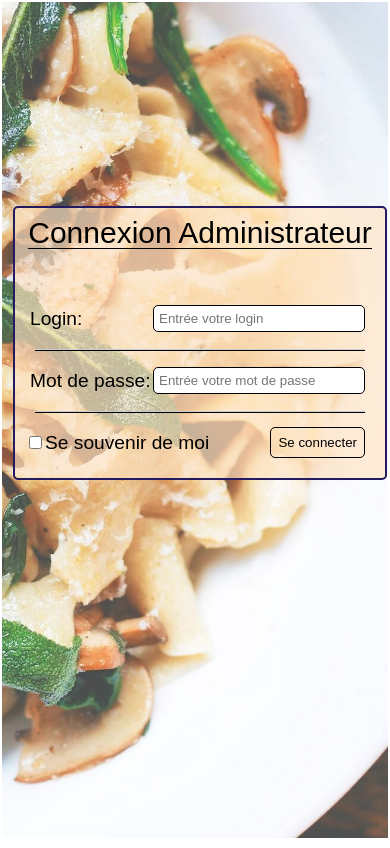
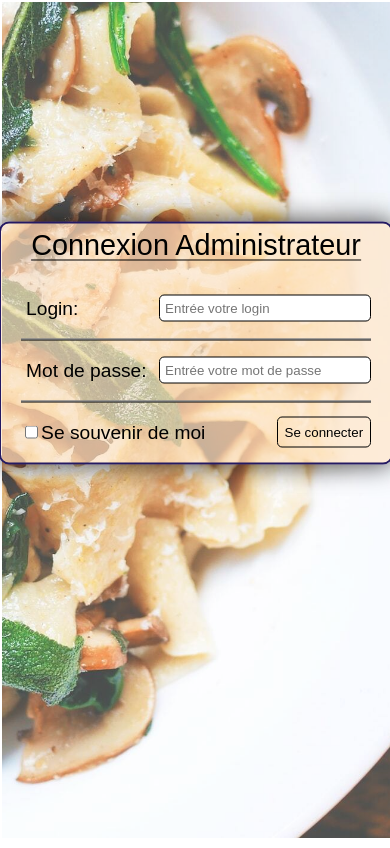
Before and after one commit to SimonBnt/Marche_ou_cepes_site_vitrine_restaurateur, a PHP site: page /admin_connexion.php in a window 390 px wide. Run offline with PHP 8.4, Linux system fonts and the light colour scheme.

Commit message:
Modifications vers l'anglais

```diff
--- a/admin_connexion.php
+++ b/admin_connexion.php
@@ -1,12 +1,12 @@
 <?php
 session_start();
 $message = "";
-if (isset($_POST['valider'])) {
+if (isset($_POST['submit'])) {
     if (empty($_POST['login']) || ($_POST['password'])) $message = "Mauvais Login ou Mot de passe";
     try {
         $pdo = new PDO('mysql:host=localhost;dbname=marche_ou_cepes', 'root', 'root');
     } catch (PDOException $e) {
-        echo "Erreur : " . $e->getMessage();
+        echo "Error : " . $e->getMessage();
     }
     $res = $pdo->prepare("SELECT * FROM users WHERE login=? and password=?");
     $res->setFetchMode(PDO::FETCH_ASSOC);
@@ -14,7 +14,7 @@ if (isset($_POST['valider'])) {
     $tab = $res->fetchAll();
     if (count($tab) == 0) {
     } else {
-        $_SESSION['connecter'] = true;
+        $_SESSION['connected'] = true;
         header("location:admin_page.php");
     }
 }
@@ -33,15 +33,18 @@ if (isset($_POST['valider'])) {
 </head>
 
 <body class="body">
-    <img class="background_admin" src="assets/img/plat-1.jpg" alt="image arrière plan">
+    <img class="background_admin" src="assets/img/plat-1.jpg" alt="image d'arrière plan représentant un plan à base de champignons">
     <div class="form">
         <form method="POST" action="">
             <div>
+                <h1>Connexion Administrateur</h1>
+            </div>
+            <div class="login-div">
                 <label class="label-input" for="identifiant" type="text">Login:</label>
                 <input class="input" type="text" name="login" placeholder="Entrée votre login"><br>
             </div>
             <hr>
-            <div>
+            <div class="password-div">
                 <label class="label-input" type="mot_de_passe">Mot de passe:</label>
                 <input class="input" type="password" name="password" placeholder="Entrée votre mot de passe"><br>
             </div>
@@ -49,10 +52,10 @@ if (isset($_POST['valider'])) {
             <div class="checkbox-submit">
                 <input type="checkbox">
                 <label for="checkbox">Se souvenir de moi</label>
-                <button type="submit" name="valider">Se connecter</button>
+                <button type="submit" name="submit">Se connecter</button>
             </div>
             <?php if (!empty($message)) { ?>
-                <div class="erreur"><?php echo $message  ?></div>
+                <div class="errors"><?php echo $message  ?></div>
             <?php } ?>
         </form>
     </div>
--- a/admin_page.php
+++ b/admin_page.php
@@ -1,6 +1,6 @@
 <?php
     session_start();
-    if ($_SESSION['connecter'] != true) {
+    if ($_SESSION['connected'] != true) {
         header('location:admin_connexion.php');
     }
 ?>
--- a/src/sass/pages/_admin_connexion.scss
+++ b/src/sass/pages/_admin_connexion.scss
@@ -3,7 +3,20 @@
     font-size: 1.2em;
     background-color: transparent !important;
 
+    h1 {
+        width: max-content;
+        position: absolute;
+        left: 50%;
+        transform: translate(-50%);
+        font-size: 1.5em !important;
+        font-weight: 100;
+        border-bottom: 1px solid;
+        color: #000000;
+        margin-bottom: 40px;
+    }
+
     .background_admin {
+        position: absolute;
         width: 100vw;
         height: 99vh;
         filter: opacity(0.8);
@@ -12,13 +25,14 @@
         background-color: white;
     }
 
-
     .form {
         background-color: rgba(255, 228, 196, 0.654);
         border: 2px solid rgb(36, 26, 98);
-        border-radius: 5px;
+        box-shadow: 0px 0px 26px 1px rgba(0,0,0,0.7);
+        border-radius: 10px;
         margin: 5px;
         padding: 10px;
+        padding-top: 20px;
         display: flex;
         flex-direction: column;
         align-self: center;
@@ -26,21 +40,23 @@
         align-items: center;
         position: absolute;
         top: 40%;
-        left: 50%;
+        left: 49%;
         transform: translate(-50%, -50%);
-
-        &::before {
-            content: "Connexion Administrateur";
-            font-size: 30px;
-            margin-bottom: 50px;
-            border-bottom: 1px solid;
-            color: #000000;
-
-        }
 
         hr {
             margin: 10px;
             background-color: black;
+        }
+
+        .login-div {
+            margin: 0 10px;
+        }
+        .password-div{
+            margin: 0 10px;
+        }
+
+        .checkbox-submit{
+            margin: 0 10px;
         }
 
         div {
@@ -49,6 +65,8 @@
             margin-bottom: 5px;
             display: flex;
             align-items: center;
+
+
 
             .label-input {
 
@@ -86,7 +104,7 @@
 
         }
 
-        .erreur {
+        .errors {
             width: max-content;
             height: max-content;
             position: relative;
@@ -100,3 +118,18 @@
         }
     }
 }
+
+@media screen and (max-width:600px){
+    // Ecrans dont la taille maximum est de 600px (Smartphone)
+    .body{
+
+        h1{
+            font-size: 1em;
+        }
+
+        .form{
+            margin-right: 15px;
+            padding-right: 10px;
+        }
+    }
+ }
```
Also changed, not shown: map.php (+8 -1 lines), assets/css/styles.min.css, 1 other file.
